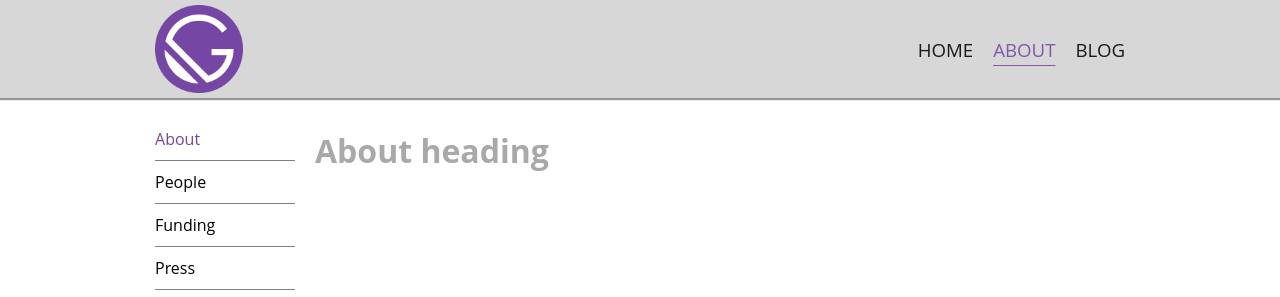
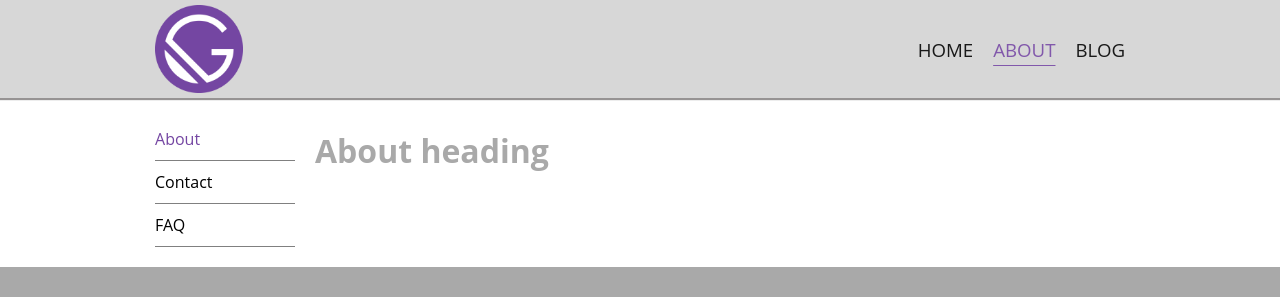
Before and after one commit to CaptainStack/gatsby-static-template, a Gatsby site: page /about in a window 1280 px wide. Shown: the top 297 px of the page. Built offline with nearby package versions, Linux system fonts and the light colour scheme; Gatsby itself is replaced by a stand-in of ours.

Commit message:
Remove nonexistent page references, add additional /about/ pages and restructure directory

```diff
--- a/src/helpers/constants.js
+++ b/src/helpers/constants.js
@@ -7,18 +7,6 @@ export const HeaderLinks = [
     text: "About",
     url: "/about",
     sublinks: [
-      {
-        text: "People",
-        url: "/about/people",
-      },
-      {
-        text: "Funding",
-        url: "/about/funding",
-      },
-      {
-        text: "Press",
-        url: "/about/press",
-      },
       {
         text: "Contact",
         url: "/about/contact",
@@ -41,18 +29,6 @@ export const AboutSidebarLinks = [
     url: "/about",
   },
   {
-    text: "People",
-    url: "/about/people",
-  },
-  {
-    text: "Funding",
-    url: "/about/funding",
-  },
-  {
-    text: "Press",
-    url: "/about/press",
-  },
-  {
     text: "Contact",
     url: "/about/contact",
   },
--- a/src/pages/about.js
+++ b/src/pages/about/index.js
@@ -1,7 +1,7 @@
 import * as React from "react"
-import Layout from '../components/Layout'
-import { AboutSidebarLinks } from '../helpers/constants'
-import '../styles/styles.scss'
+import Layout from '../../components/Layout'
+import { AboutSidebarLinks } from '../../helpers/constants'
+import '../../styles/styles.scss'
 
 const AboutPage = (activeHeaderLink) =>
   <div className='Layout'>
```
Also changed, not shown: src/pages/about/contact.js (added, +16 -0 lines).
